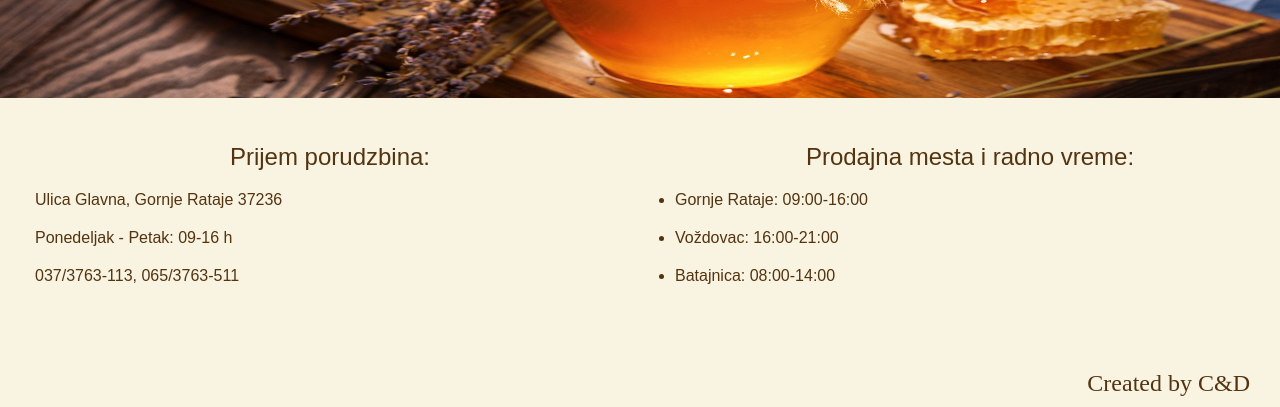
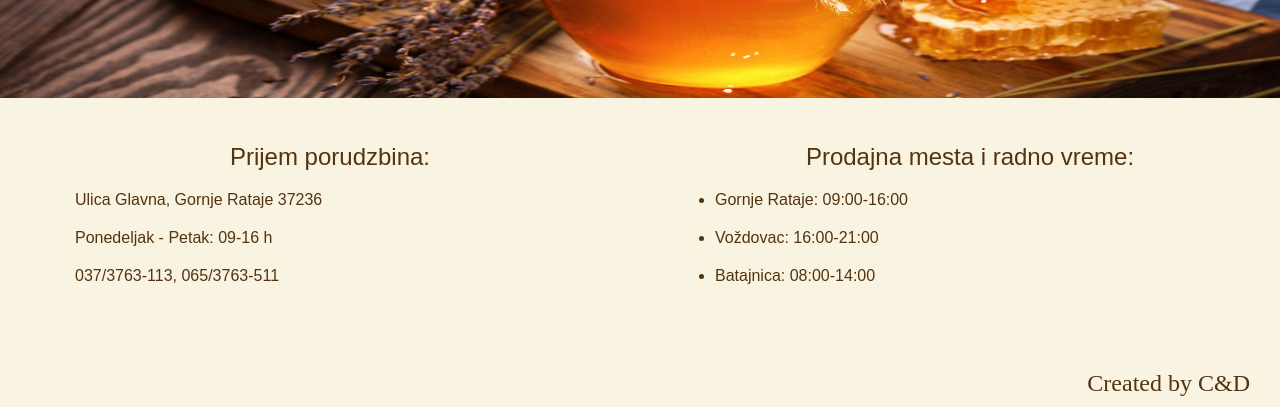
Before and after one commit to Zuflinger/Pcelinjak, a plain HTML site: page kontakt.html in a window 1280 px wide. Shown: the part 452-859 px from the top of the page. Drawn offline with Linux system fonts and the light colour scheme; a web font is replaced by a local one.

Commit message:
Update kontakt.html

```diff
--- a/kontakt.html
+++ b/kontakt.html
@@ -31,7 +31,7 @@
 
         .lista li {
             margin-top: 20px;
-            margin-left: 10px;
+            margin-left: 50px;
         }
 
         #prijem {
```
